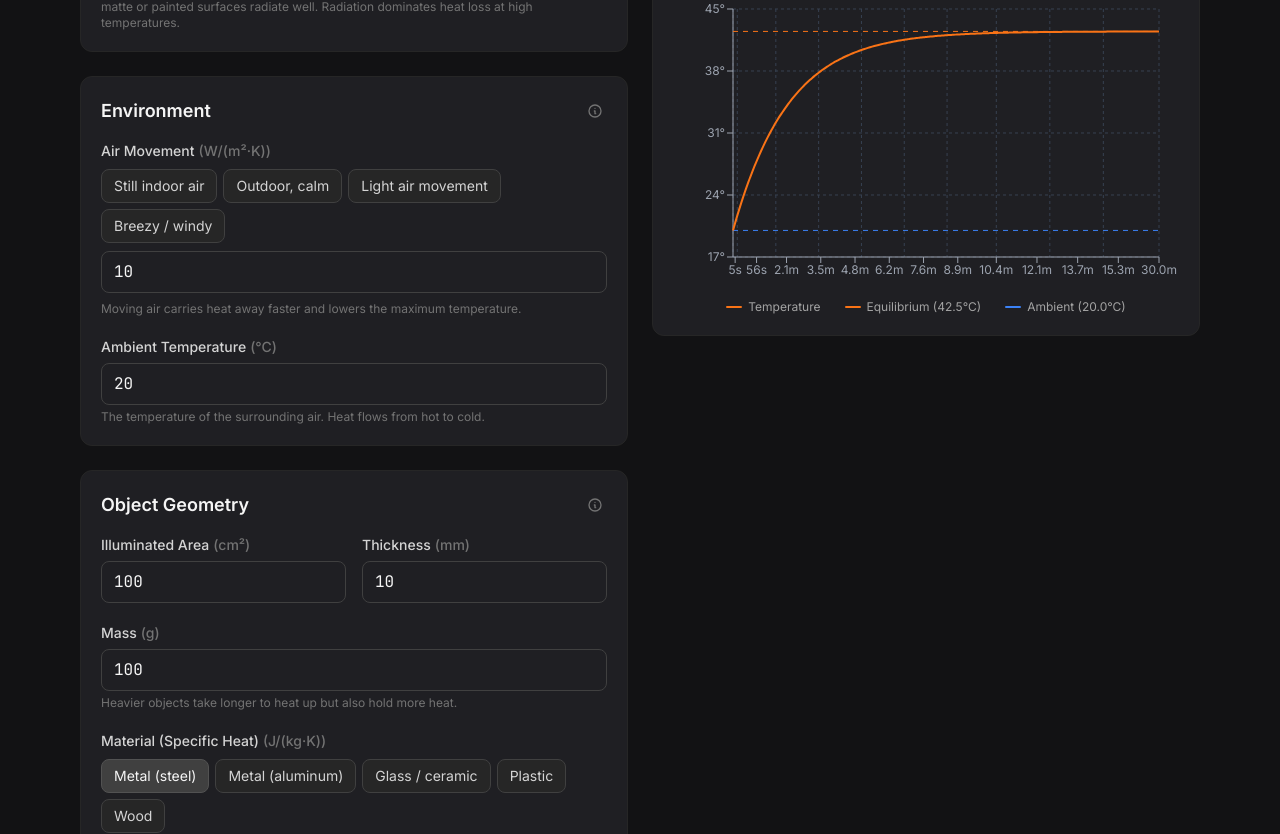
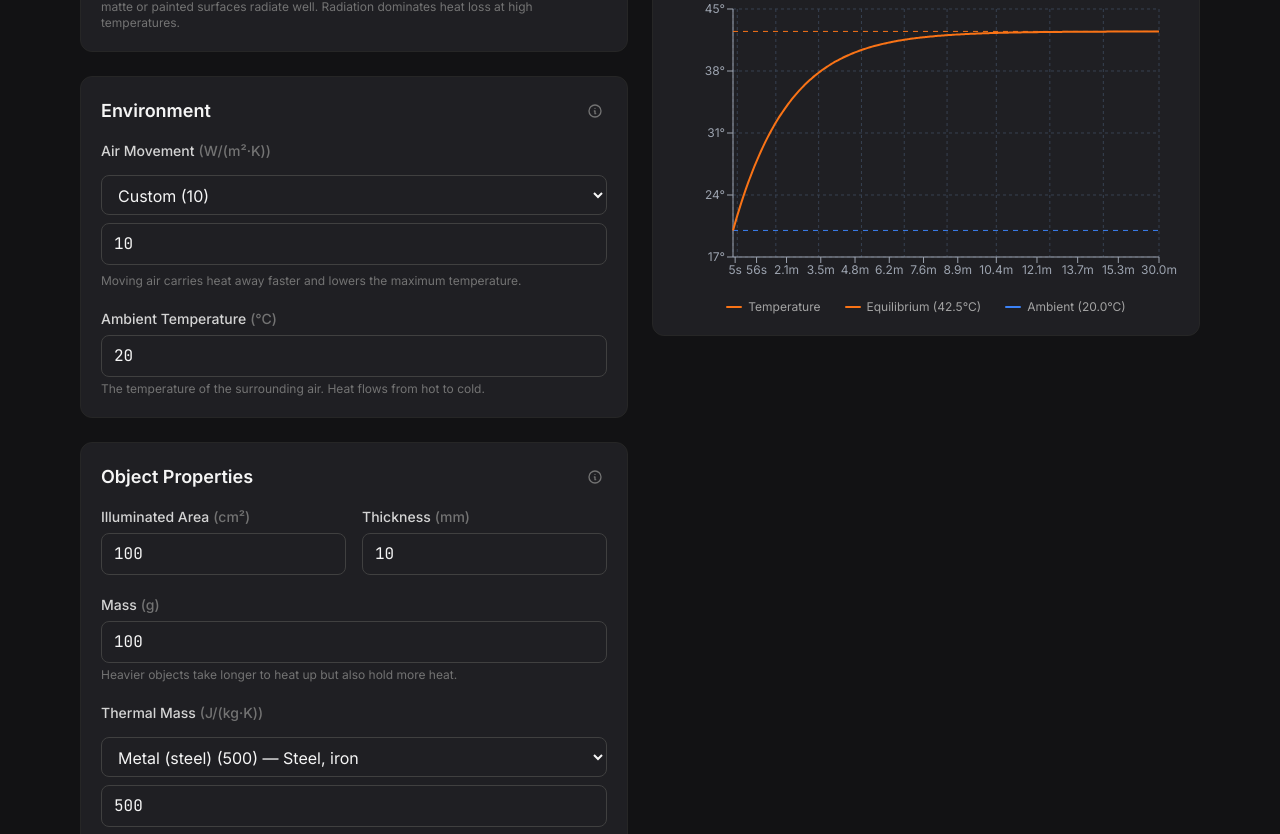
Before and after one commit to szerintedmi/solar-heating-calculator, a React (Vite) app: page / in a window 1280 px wide. Shown: the part 836-1670 px from the top of the page. Built offline with nearby package versions, Linux system fonts and the light colour scheme.

Commit message:
Object properties label fixes + thermall mass presets to dropdown

```diff
--- a/src/components/inputs/EnvironmentInput.tsx
+++ b/src/components/inputs/EnvironmentInput.tsx
@@ -1,4 +1,4 @@
-import { Card, NumberInput, PresetSelect } from "@/components/ui";
+import { Card, NumberInput, PresetDropdown } from "@/components/ui";
 import { convectionHelperText, convectionPresets } from "@/lib/presets";
 
 interface EnvironmentInputProps {
@@ -20,7 +20,7 @@ export function EnvironmentInput({
       info="Air movement affects how quickly heat is carried away. Ambient temperature is the surrounding air temperature."
     >
       <div className="space-y-5">
-        <PresetSelect
+        <PresetDropdown
           label="Air Movement"
           presets={convectionPresets}
           value={convectionCoeff}
--- a/src/components/inputs/GeometryInput.tsx
+++ b/src/components/inputs/GeometryInput.tsx
@@ -1,4 +1,4 @@
-import { Card, NumberInput, PresetSelect } from "@/components/ui";
+import { Card, NumberInput, PresetDropdown } from "@/components/ui";
 import { materialHelperText, materialPresets } from "@/lib/presets";
 import { calculateCoolingArea } from "@/lib/thermal";
 
@@ -31,7 +31,7 @@ export function GeometryInput({
 
   return (
     <Card
-      title="Object Geometry"
+      title="Object Properties"
       info="The object is modeled as a cuboid (box shape) illuminated on one face. Heat is lost from all faces."
     >
       <div className="space-y-5">
@@ -65,8 +65,8 @@ export function GeometryInput({
           helpText="Heavier objects take longer to heat up but also hold more heat."
         />
 
-        <PresetSelect
-          label="Material (Specific Heat)"
+        <PresetDropdown
+          label="Thermal Mass"
           presets={materialPresets}
           value={specificHeat}
           onChange={onSpecificHeatChange}
```
